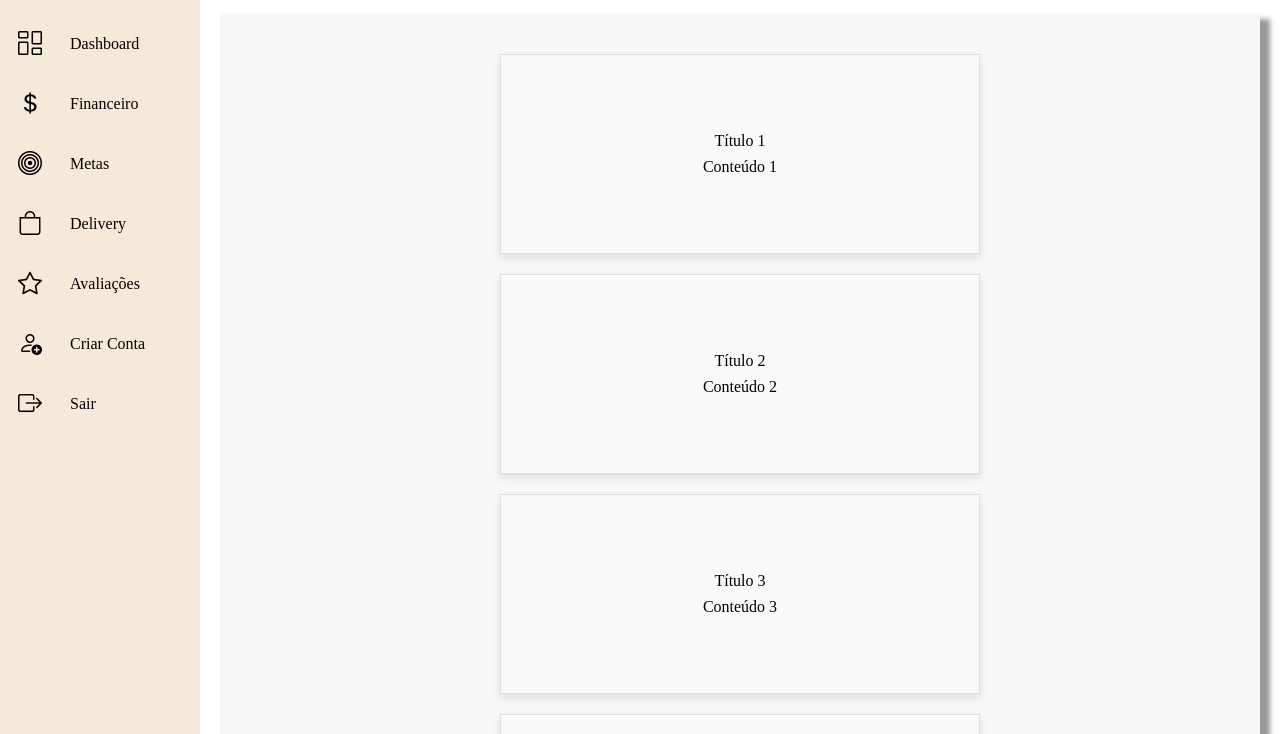
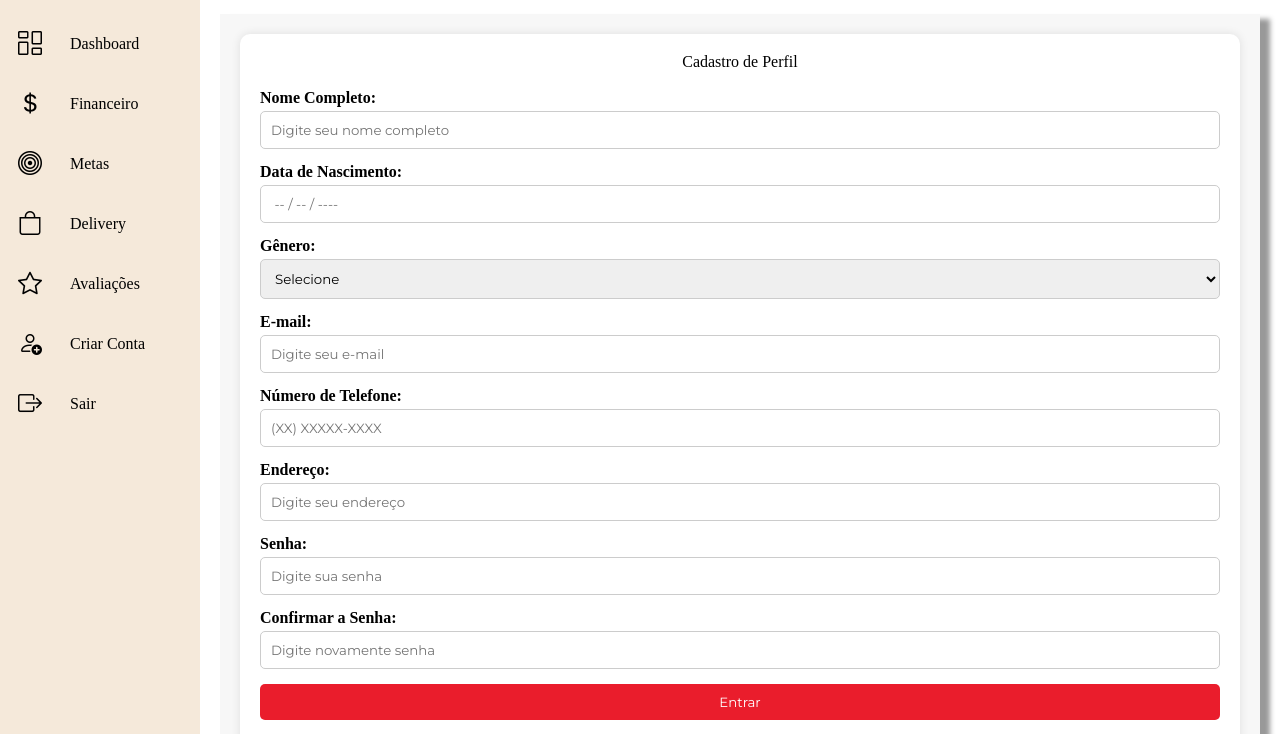
Before and after one commit to thiagoferrer/Challenge_iFood, a plain HTML site: page criarconta.html in a window 1280 px wide. Shown: the part 66-800 px from the top of the page. Drawn offline with nearby package versions, Linux system fonts and the light colour scheme; files that its build step writes are made by us from their sources.

Commit message:
upgrade criarconta.html

```diff
--- a/criarconta.html
+++ b/criarconta.html
@@ -81,28 +81,52 @@
             </div>
         </div>
 
-        <!-- Part1 -->
-        <div class="details_metas">
-            <div class="metas">
-                <div class="metas-group">
-                    <div class="blococontainer">
-                        <div class="bloco">
-                            <h2>Título 1</h2>
-                            <p>Conteúdo 1</p>
+        <!-- Cadastro Conta Nova -->
+        <div class="details_grid">
+            <div class="grid">
+                <div class="grid-item">
+                    <form class="form-cadastro">
+                        <h2>Cadastro de Perfil</h2>
+                        <div class="form-group">
+                            <label for="nome">Nome Completo:</label>
+                            <input type="text" id="nome" name="nome" placeholder="Digite seu nome completo" required>
                         </div>
-                        <div class="bloco">
-                            <h2>Título 2</h2>
-                            <p>Conteúdo 2</p>
+                        <div class="form-group">
+                            <label for="nome">Data de Nascimento:</label>
+                            <input type="text" id="nome" name="nome" placeholder=" -- / -- / ----" required>
                         </div>
-                        <div class="bloco">
-                            <h2>Título 3</h2>
-                            <p>Conteúdo 3</p>
+                        <div class="form-group">
+                            <label for="genero">Gênero:</label>
+                            <select id="genero" name="genero" required>
+                                <option value="">Selecione</option>
+                                <option value="masculino">Masculino</option>
+                                <option value="feminino">Feminino</option>
+                            </select>
                         </div>
-                        <div class="bloco">
-                            <h2>Título 4</h2>
-                            <p>Conteúdo 4</p>
+                        <div class="form-group">
+                            <label for="email">E-mail:</label>
+                            <input type="email" id="email" name="email" placeholder="Digite seu e-mail" required>
                         </div>
-                    </div>
+                        <div class="form-group">
+                            <label for="telefone">Número de Telefone:</label>
+                            <input type="tel" id="telefone" name="telefone" placeholder="(XX) XXXXX-XXXX" required>
+                        </div>
+                        <div class="form-group">
+                            <label for="endereco">Endereço:</label>
+                            <input type="text" id="endereco" name="endereco" placeholder="Digite seu endereço" required>
+                        </div>
+                        <div class="form-group">
+                            <label for="rg">Senha:</label>
+                            <input type="text" id="rg" name="rg" placeholder="Digite sua senha" required>
+                        </div>
+                        <div class="form-group">
+                            <label for="rg">Confirmar a Senha:</label>
+                            <input type="text" id="rg" name="rg" placeholder="Digite novamente senha" required>
+                        </div>
+                        <div class="form-group">
+                            <button type="submit">Entrar</button>
+                        </div>
+                    </form>
                 </div>
             </div>
         </div>
--- a/css/styles.css
+++ b/css/styles.css
@@ -727,3 +727,98 @@ body{
     margin: 0;
     text-align: center;
 }
+
+/* CRIAR CONTA */
+.details_grid{
+    position: relative;
+    width: 100%;
+    padding: 20px;
+    padding-top: 20px;
+    display: grid;
+    grid-gap: 20px;
+}
+
+.grid{
+    background: #f7f7f7;
+    position: relative;
+    display: grid;
+    min-height: 250px;
+    padding: 20px;
+    box-shadow: 10px 5px 5px #999
+}
+
+.grid-item {
+    background-color: #fff;
+    padding: 20px;
+    border-radius: 10px;
+    box-shadow: 0 0 10px rgba(0, 0, 0, 0.1);
+}
+
+h2 {
+    text-align: center;
+    margin-bottom: 20px;
+}
+
+.profile-section {
+    text-align: center;
+    margin-bottom: 20px;
+}
+
+.profile-section img {
+    width: 150px;
+    height: 150px;
+    border-radius: 50%;
+    object-fit: cover;
+    transition: transform 0.3s ease, box-shadow 0.3s ease;
+}
+
+.profile-section img:hover {
+    transform: scale(1.1);
+    box-shadow: 0 0 15px rgba(0, 0, 0, 0.3);
+}
+
+.loaded {
+    animation: fadeIn 1s ease-in-out;
+}
+
+@keyframes fadeIn {
+    from {
+        opacity: 0;
+        transform: scale(0.8);
+    }
+    to {
+        opacity: 1;
+        transform: scale(1);
+    }
+}
+
+.form-group {
+    margin-bottom: 15px;
+}
+
+.form-group label {
+    display: block;
+    margin-bottom: 5px;
+    font-weight: bold;
+}
+
+.form-group input, .form-group select {
+    width: 100%;
+    padding: 10px;
+    border: 1px solid #ccc;
+    border-radius: 5px;
+}
+
+.form-group button {
+    width: 100%;
+    padding: 10px;
+    background-color: #ea1d2c;
+    color: #fff;
+    border: none;
+    border-radius: 5px;
+    cursor: pointer;
+}
+
+.form-group button:hover {
+    background-color: #DA5D69;
+}
```
Also changed, not shown: login.html (added).
